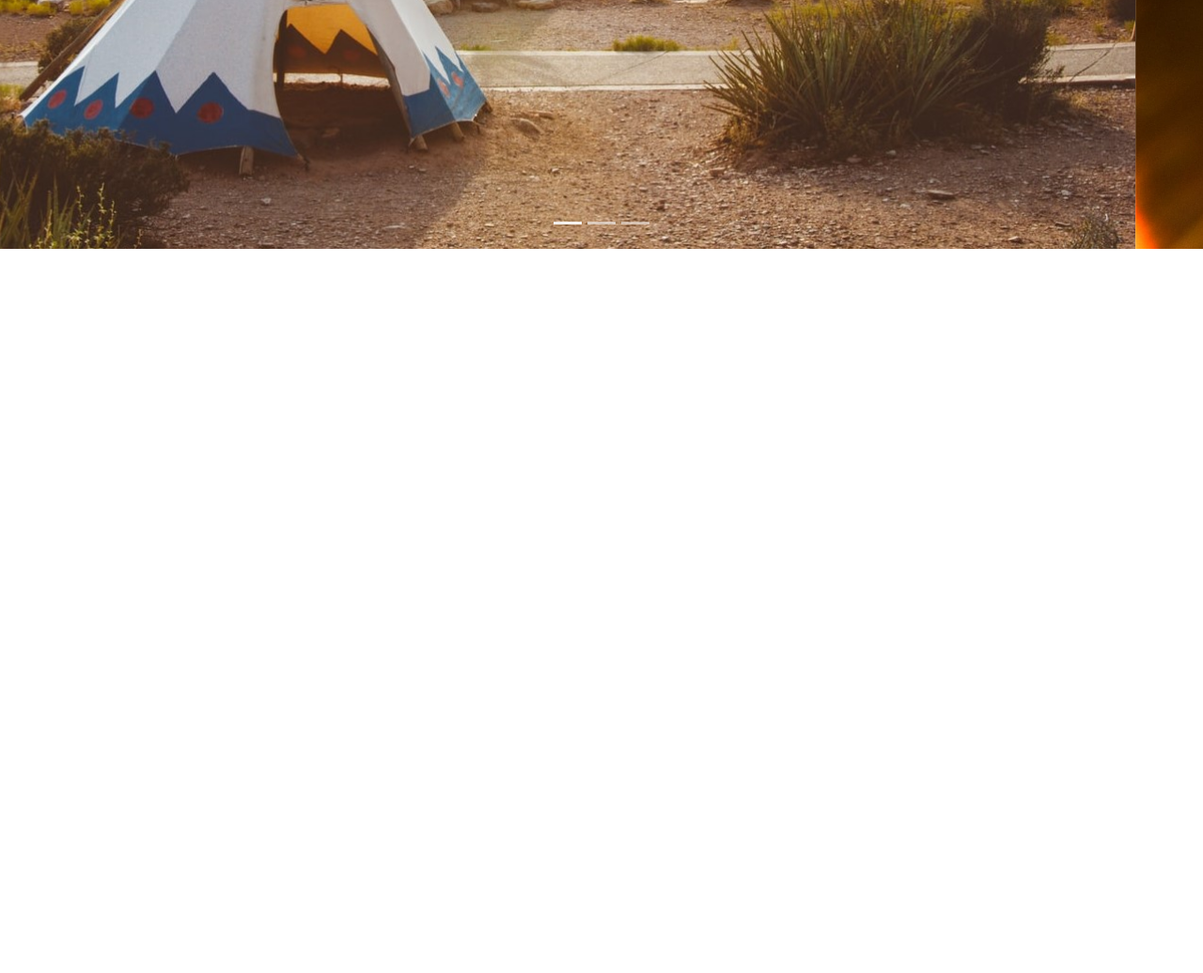
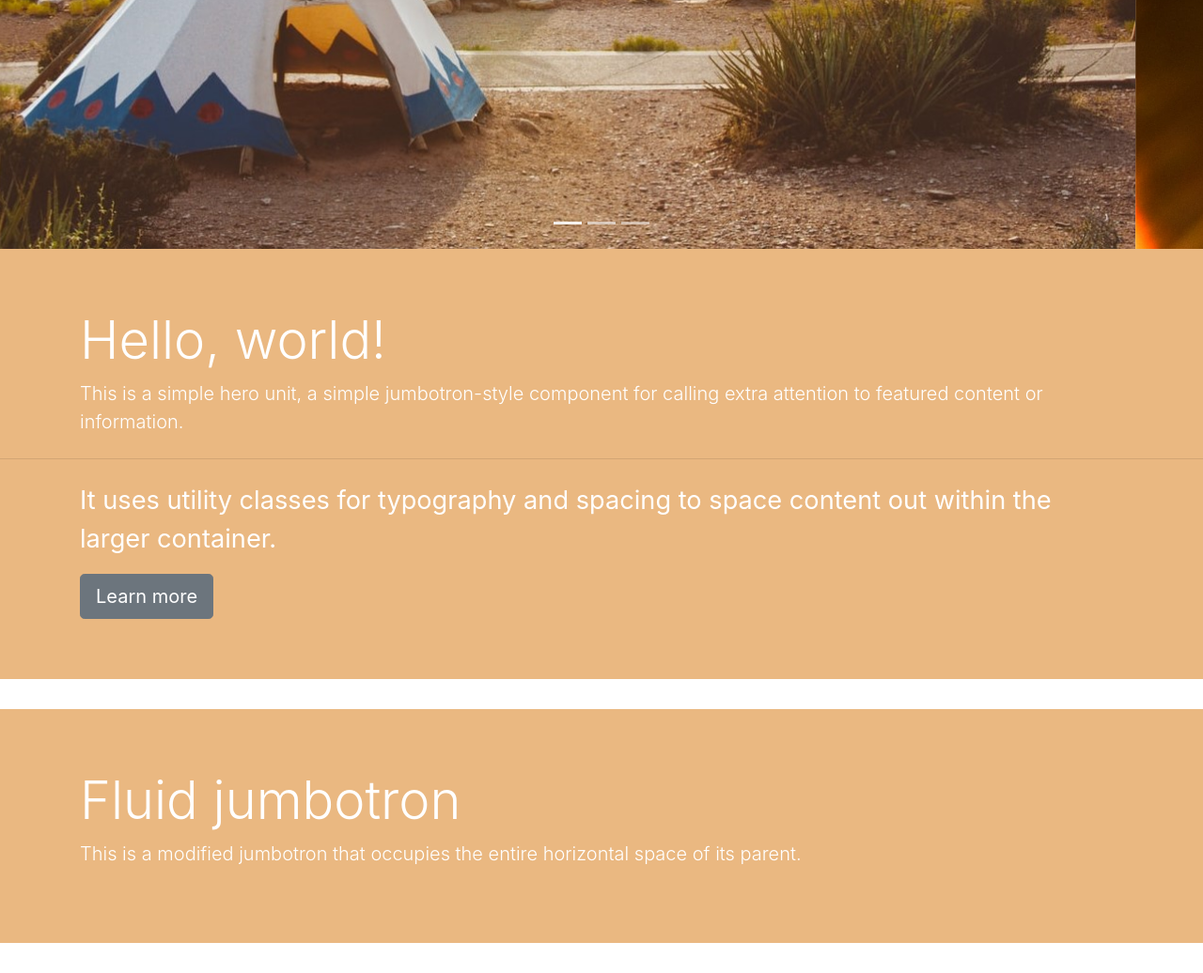
Before and after one commit to Adakai/2-project-bootstrap, a plain HTML site: page index.html in a window 1280 px wide. Shown: the part 500-1536 px from the top of the page at 94% size. Before the commit the page ends 800 px from the top, so only its background shows below. Drawn offline with Linux system fonts and the light colour scheme.

Commit message:
added jumbotrons to home page.

```diff
--- a/css/custom.css
+++ b/css/custom.css
@@ -7,8 +7,9 @@
   object-fit: cover;
 }
 .navbar {
-  background-color: #ffffff00;
+  background-color: #f8f9fa85;
 }
+
 .navbar-light .navbar-nav .active>.nav-link, .navbar-light .navbar-nav .nav-link.active, .navbar-light .navbar-nav .nav-link.show, .navbar-light .navbar-nav .show>.nav-link {
   color: #3e2101;
 }
@@ -28,6 +29,7 @@ h5, h5 {
 
 p {
   font-size: 1.7rem;
+  color: #fff;
 }
 
 .card-img {
@@ -40,3 +42,13 @@ p {
   display: flex;
   justify-content: center;
 }
+
+.jumbotron {
+  background-color: #eab881;
+}
+.display-4 {
+  color: #fff;
+}
+.display-4 .my-display-4 {
+
+}
--- a/index.html
+++ b/index.html
@@ -71,6 +71,25 @@
       </div>
     </div>
 
+    <div class="jumbotron jumbotron-fluid">
+      <div class="container">
+        <h1 class="display-4 my-display-4">Hello, world!</h1>
+        <p class="lead">This is a simple hero unit, a simple jumbotron-style component for calling extra attention to featured content or information.</p>
+      </div>
+      <hr class="my-4">
+      <div class="container">
+        <p>It uses utility classes for typography and spacing to space content out within the larger container.</p>
+        <a class="btn btn-secondary btn-lg" href="#" role="button">Learn more</a>
+      </div>
+    </div>
+    <div class="jumbotron jumbotron-fluid">
+        <div class="container">
+          <h1 class="display-4">Fluid jumbotron</h1>
+          <p class="lead">This is a modified jumbotron that occupies the entire horizontal space of its parent.</p>
+        </div>
+    </div>
+
+
     <script src="js/jquery.min.js"></script>
     <script src="js/popper.min.js"></script>
     <script src="js/bootstrap.min.js"></script>
```
Also changed, not shown: img/carousel/dancer.jpg.
